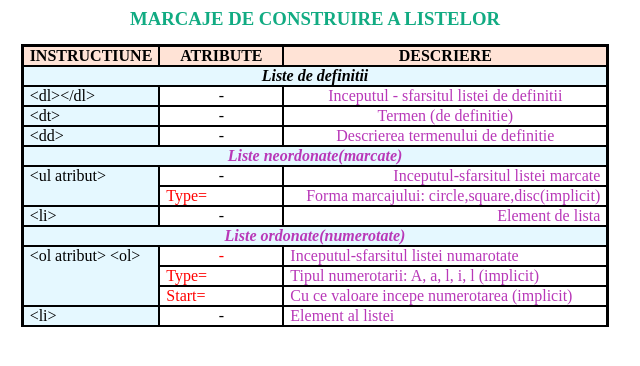
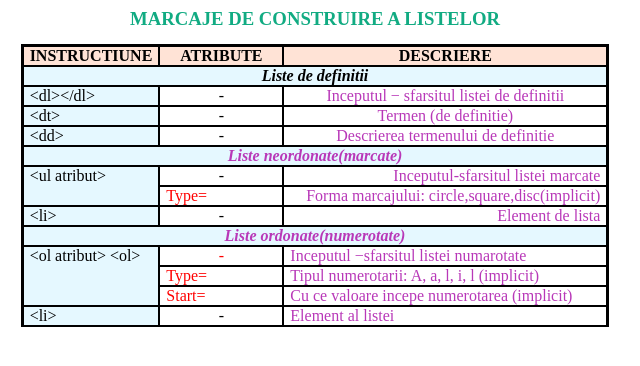
Before and after one commit to eNv1az/Marcaje-liste, a plain HTML site: page index.html in a window 1280 px wide. Shown: the full height of the page, 325-965 px from the left. Drawn offline with Linux system fonts and the light colour scheme.

Commit message:
Add files via upload

```diff
--- a/index.html
+++ b/index.html
@@ -20,7 +20,7 @@
         <tr>
             <td class="blue"> &#60;dl>&#60;/dl> </td>
             <td id="center">-</td>
-            <td class="purple" id="center">Inceputul - sfarsitul listei de definitii</td>
+            <td class="purple" id="center">Inceputul &#8722; sfarsitul listei de definitii</td>
         </tr>
         <tr>
             <td class="blue"> &#60;dt></td>
@@ -53,7 +53,7 @@
         <tr>
             <td rowspan="3" class="blue">&#60;ol atribut> &#60;ol></td>
             <td class="red" id="center">-</td>
-            <td class="purple">Inceputul-sfarsitul listei numarotate</td>
+            <td class="purple">Inceputul &#8722;sfarsitul listei numarotate</td>
         </tr>
         <tr>
             <td class="red">Type=</td>
```
